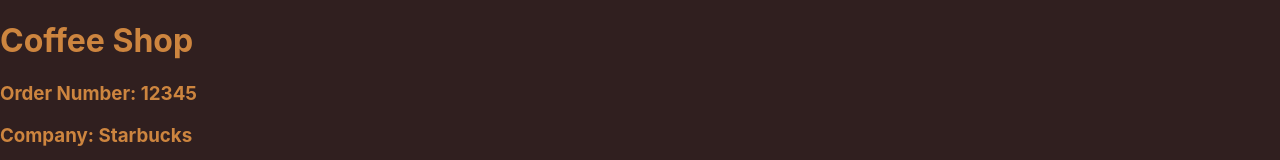
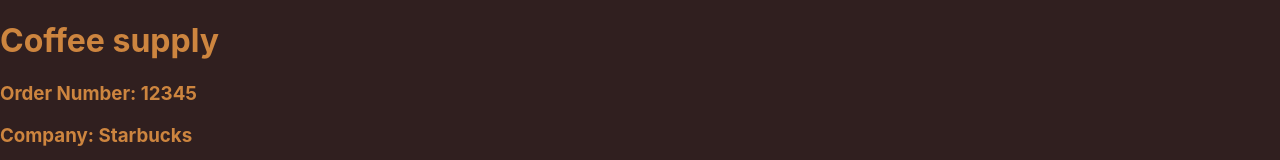
Before and after one commit to brandonfullstack/react-coffee-shop, a React (Create React App) app: page / in a window 1280 px wide. Shown: the top 160 px of the page. Built offline with nearby package versions, Linux system fonts and the light colour scheme.

Commit message:
Change project name to react-coffee-supply to better align with MVP

```diff
--- a/package.json
+++ b/package.json
@@ -1,5 +1,5 @@
 {
-  "name": "react-coffee-shop",
+  "name": "react-coffee-supply",
   "version": "0.1.0",
   "private": true,
   "dependencies": {
--- a/src/components/Header.js
+++ b/src/components/Header.js
@@ -2,7 +2,7 @@
 
 function Header(){
   return (
-    <h1>Coffee Shop</h1>
+    <h1>Coffee supply</h1>
   );
 }
 
```
Also changed, not shown: 2 other files (tests, documents, lock files or other folders).
